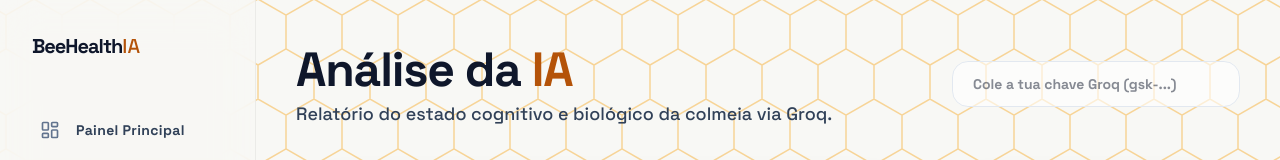
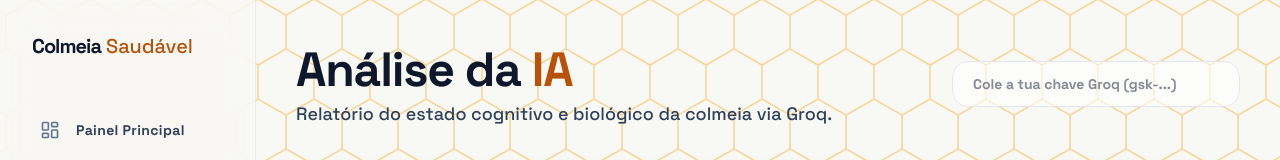
Before and after one commit to geraldochiquemba2/Abelhas, a React (Vite) app: page /insights in a window 1280 px wide. Shown: the top 160 px of the page. Built offline with nearby package versions, Linux system fonts and the light colour scheme.

Commit message:
rename brand to Colmeia Saudável

```diff
--- a/index.html
+++ b/index.html
@@ -9,7 +9,7 @@
   <link rel="preconnect" href="https://fonts.gstatic.com" crossorigin>
   <link href="https://fonts.googleapis.com/css2?family=Space+Grotesk:wght@300;400;500;600;700&display=swap"
     rel="stylesheet">
-  <title>BeeHealth IA - React</title>
+  <title>Colmeia Saudável</title>
 </head>
 
 <body>
--- a/src/components/Sidebar.tsx
+++ b/src/components/Sidebar.tsx
@@ -16,8 +16,8 @@ export const Sidebar: React.FC = () => {
         <aside className="w-64 sidebar-premium h-screen flex flex-col py-8 z-10 transition-all duration-300 border-r border-primary-dark/30">
             <div className="px-8 mb-12 flex items-center gap-3 group cursor-pointer" onClick={() => window.location.href = '/'}>
                 <span className="text-xl font-black tracking-tighter text-slate-900">
-                    BeeHealth
-                    <span className="text-primary-dark tracking-normal font-medium">IA</span>
+                    Colmeia
+                    <span className="text-primary-dark tracking-normal font-medium"> Saudável</span>
                 </span>
             </div>
 
--- a/src/pages/Home.tsx
+++ b/src/pages/Home.tsx
@@ -61,7 +61,7 @@ const Home: React.FC = () => {
                 <div className="max-w-7xl mx-auto px-6 h-12 flex items-center justify-between">
                     <div className="flex items-center gap-3">
                         <h1 className="text-xl font-bold tracking-tight text-white">
-                            BeeHealth <span className="text-primary">IA</span>
+                            Colmeia <span className="text-primary">Saudável</span>
                         </h1>
                     </div>
                     <div className="hidden md:flex items-center gap-10">
@@ -140,7 +140,7 @@ const Home: React.FC = () => {
                         <span className="text-primary-dark font-bold tracking-widest uppercase text-sm mb-4">A Nossa Missão</span>
                         <h2 className="text-4xl md:text-5xl font-bold text-slate-900 mb-6">Protegendo o ecossistema através da tecnologia</h2>
                         <p className="text-lg text-slate-600 leading-relaxed">
-                            O BeeHealth AI faz a ponte entre a natureza e os dados para garantir a sobrevivência das colmeias. Acreditamos que o monitoramento silencioso é o futuro da apicultura sustentável.
+                            A Colmeia Saudável faz a ponte entre a natureza e os dados para garantir a sobrevivência das colmeias. Acreditamos que o monitoramento silencioso é o futuro da apicultura sustentável.
                         </p>
                     </div>
                     <div className="grid grid-cols-1 md:grid-cols-3 gap-8">
--- a/src/pages/Insights.tsx
+++ b/src/pages/Insights.tsx
@@ -197,7 +197,7 @@ export const Insights: React.FC = () => {
         try {
             setAnalyzing('chat');
             const reply = await callGroqChat([
-                { role: 'system', content: 'És o assistente BeeHealth IA, especialista em colmeias e bioacústica. Responde em português, de forma clara e útil para apicultores.' },
+                { role: 'system', content: 'És o assistente Colmeia Saudável, especialista em colmeias e bioacústica. Responde em português, de forma clara e útil para apicultores.' },
                 ...messages.map((m) => ({ role: m.isUser ? 'user' : 'assistant', content: m.text })),
                 { role: 'user', content: userMsg },
             ]);
```
